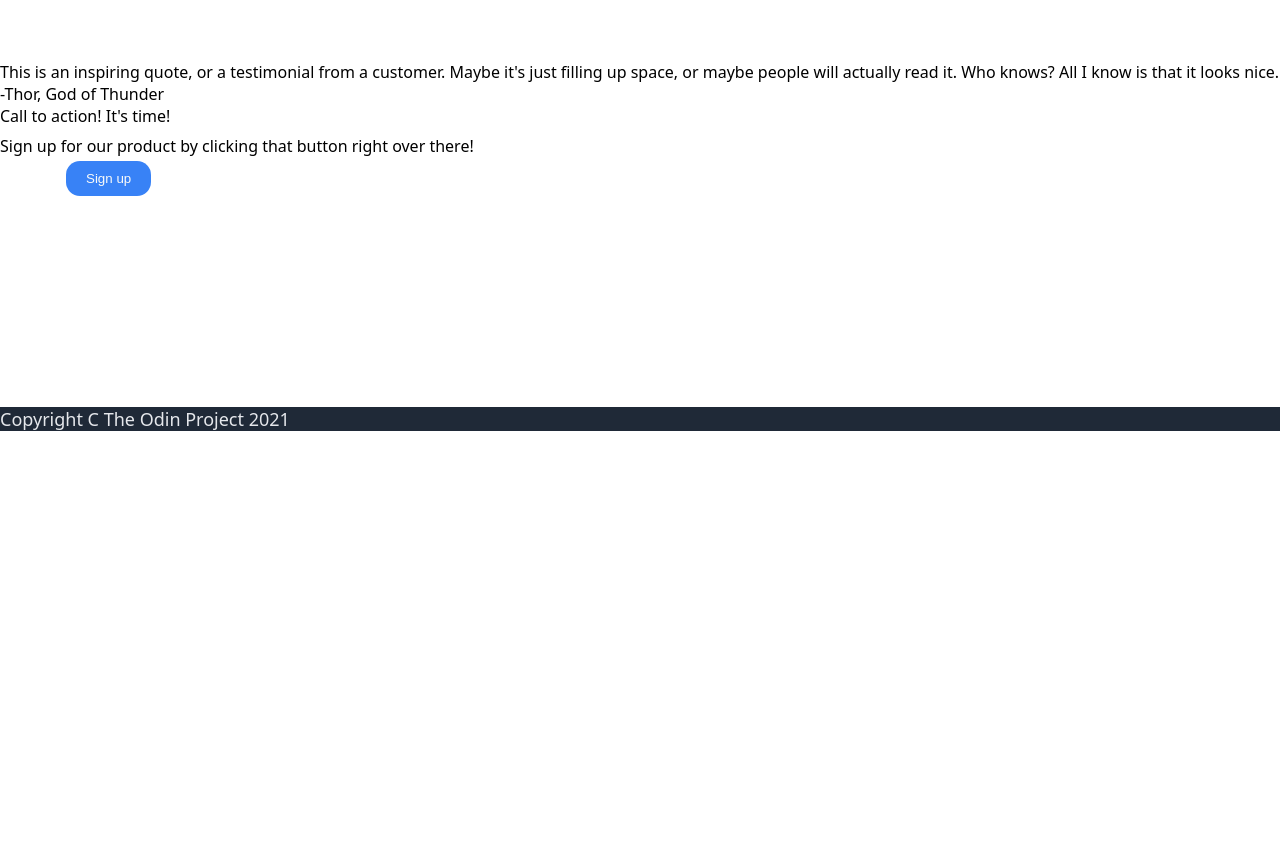
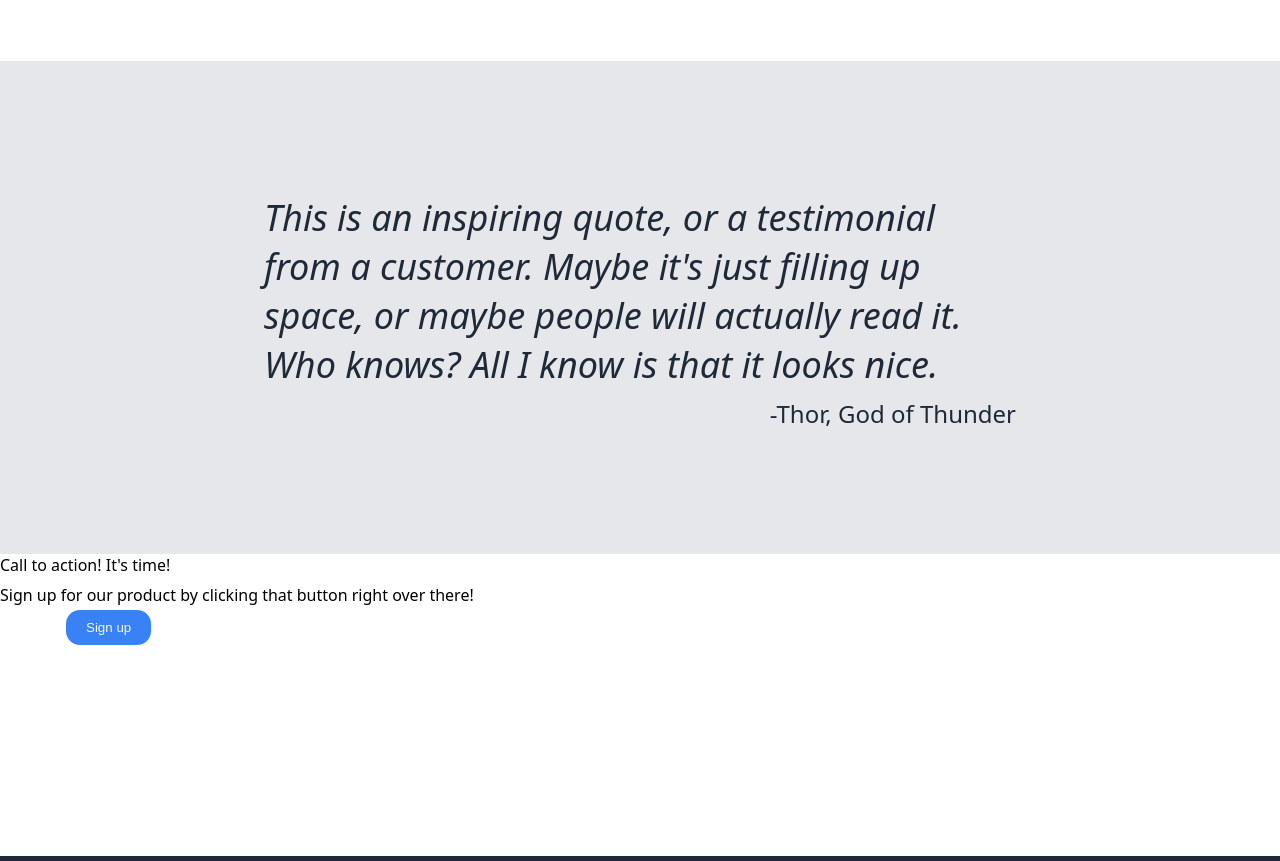
Before and after one commit to djcrago/odin-landing-page, a plain HTML site: page index.html in a window 1280 px wide. Shown: the part 897-1758 px from the top of the page. Before the commit the page ends 1328 px from the top, so only its background shows below. Drawn offline with Linux system fonts and the light colour scheme.

Commit message:
Finish styling content-2 section

```diff
--- a/style.css
+++ b/style.css
@@ -75,7 +75,7 @@ button {
     border-radius: 14px;
 }
 
-/* everything above here is css for the header area */
+/* above here is css for the header area */
 
 .content-1 {
     display: flex;
@@ -117,3 +117,27 @@ button {
 .card div {
     width: 150px;
 }
+
+/* above here is css for the content-1 area */
+
+.content-2 {
+    background-color: #e5e7eb;
+    padding: 132px 264px 124px;
+    display: flex;
+    flex-direction: column;
+    gap: 8px;
+}
+
+.quote {
+    font-size: 36px;
+    font-style: italic;
+    font-weight: lighter;
+    color: #1f2937;
+}
+
+.signed {
+    align-self: flex-end;
+    font-size: 24px;
+    font-weight: extra-bold;
+    color: #1f2937;
+}
```
